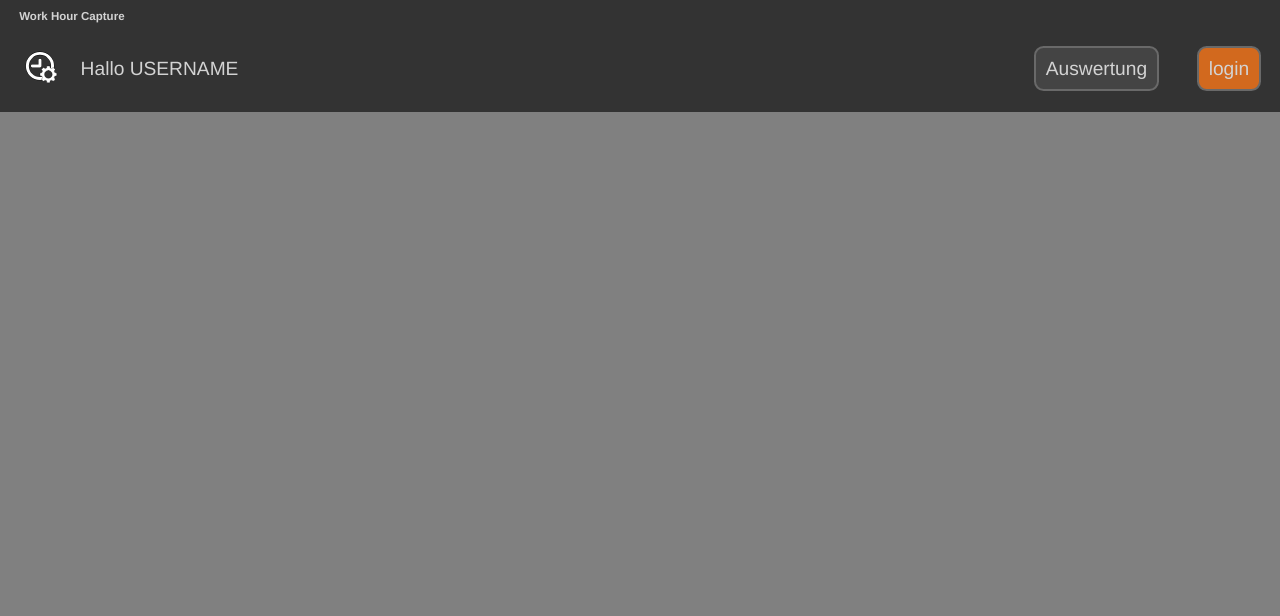
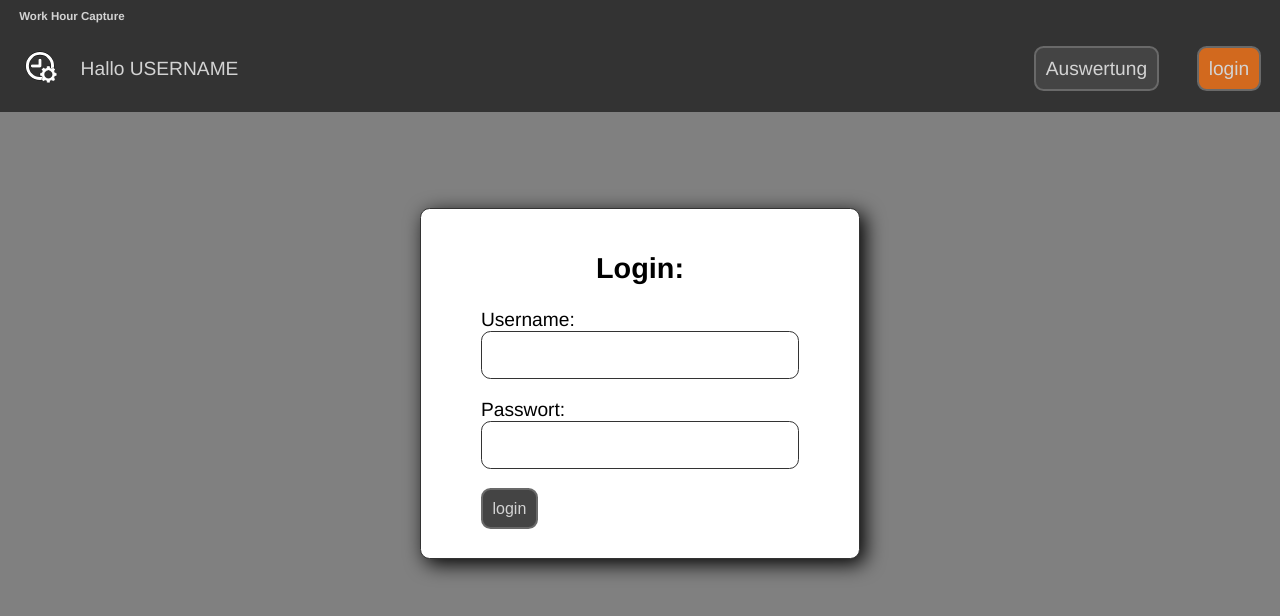
Before and after one commit to CarstenKremser/workhourcapture, a React (Vite) app in the folder frontend/: page /login in a window 1280 px wide. Shown: the top 616 px of the page. Built offline with nearby package versions, Linux system fonts and the light colour scheme.

Commit message:
add login form

```diff
--- a/frontend/src/App.tsx
+++ b/frontend/src/App.tsx
@@ -4,6 +4,7 @@ import {NavBar} from "./components/NavBar.tsx";
 import {HeaderBar} from "./components/HeaderBar.tsx";
 import {MainRecordentry} from "./components/MainRecordentry.tsx";
 import {MainAnalyse} from "./components/MainAnalyse.tsx";
+import {LoginCard} from "./components/LoginCard.tsx";
 
 export default function App() {
 
@@ -14,6 +15,7 @@ export default function App() {
             <Routes>
                 <Route path="/" element={<MainRecordentry />} />
                 <Route path="/analyse" element={<MainAnalyse />} />
+                <Route path="/login" element={<LoginCard />} />
             </Routes>
         </>
     )
--- /dev/null
+++ b/frontend/src/components/LoginCard.tsx
@@ -0,0 +1,61 @@
+import '../styles/style.css';
+import '../styles/styles_login.css';
+import {ReactElement, useState} from "react";
+
+
+export function LoginCard(): ReactElement {
+
+    const [username, setUsername] = useState("");
+    const [password, setPassword] = useState("");
+
+    function handleSubmit(event: React.FormEvent<HTMLInputElement>) {
+        event.preventDefault();
+        console.log("Login submit");
+    }
+
+    function loginForm(): ReactElement {
+        return <>
+            <form className="login-form">
+                <h2> Login:</h2>
+                <ul>
+                    <li className="login-label">
+                        <label htmlFor="login-username">Username:</label>
+                    </li>
+                    <li className="login-input">
+                        <input
+                            id={"login-username"}
+                            type={"text"}
+                            value={username}
+                            onChange={event => setUsername(event.target.value)}
+                        />
+                    </li>
+                    <li className="login-label">
+                        <label htmlFor="login-password">Passwort:</label>
+                    </li>
+                    <li className="login-input">
+                        <input
+                            id={"login-password"}
+                            type={"password"}
+                            value={password}
+                            onChange={event => setPassword(event.target.value)}
+                        />
+                    </li>
+                    <li>
+                        <input
+                            id={"login-submit"}
+                            type={"submit"}
+                            onSubmit={handleSubmit}
+                            value="login"
+                        />
+                    </li>
+                </ul>
+            </form>
+        </>;
+    }
+
+    return <>
+        <div className="login-card">
+            {loginForm()}
+        </div>
+    </>;
+}
--- a/frontend/src/styles/style.css
+++ b/frontend/src/styles/style.css
@@ -4,10 +4,12 @@
   font-family: Avenir, Helvetica, Arial, sans-serif;
   font-size: larger;
   background-color: gray;
+  --shadow: black;
   --bar-background: #333333;
   --bar-color: lightgray;
   --button-background: #444444;
   --button-background-active: chocolate;
+  --button-border: dimgray;
   --button-border-hover: chocolate;
 }
 
@@ -87,11 +89,11 @@ h1 {
   border-radius: 0.5rem;
   border-style: solid;
   border-width: 2px;
-  border-color: dimgray;
+  border-color: var(--button-border);
 }
 
 .navbar-item a:not(.active):hover {
-  border-color: chocolate;
+  border-color: var(--button-border-hover);
 }
 
 .navbar-item .active {
--- /dev/null
+++ b/frontend/src/styles/styles_login.css
@@ -0,0 +1,65 @@
+.login-card {
+    display: flex;
+    flex-direction: column;
+    align-items: center;
+}
+
+.login-form {
+    margin-top: 5rem;
+    padding: 1rem;
+
+    display: flex;
+    flex-direction: column;
+    background-color: white;
+    border: 1px solid var(--bar-background);
+    border-radius: 0.5rem;
+
+    align-items: center;
+    width: 400px;
+    box-shadow: 5px 5px 20px var(--shadow);
+}
+
+.login-form>ul {
+    display: flex;
+    flex-direction: column;
+    align-items: flex-start;
+
+    list-style-type: none;
+    margin: 0;
+    padding: 0;
+}
+
+.login-form li {
+    display: flex;
+    flex-direction: column;
+    align-items: center;
+}
+
+.login-form .login-input {
+    padding-bottom: 1rem;
+}
+
+.login-input>input {
+    font-size: larger;
+
+    border: 1px solid var(--bar-background);
+    padding: 0.5rem;
+    border-radius: 0.5rem;
+}
+
+#login-submit {
+    font-size: medium;
+    text-decoration: none;
+    background-color: var(--button-background);
+    color: var(--bar-color);
+    padding: 0.5rem;
+    margin: 0;
+    margin-bottom: 0.5rem;
+    border-radius: 0.5rem;
+    border-style: solid;
+    border-width: 2px;
+    border-color: var(--button-border);
+}
+#login-submit:hover {
+    border-color: var(--button-border-hover);
+}
```
